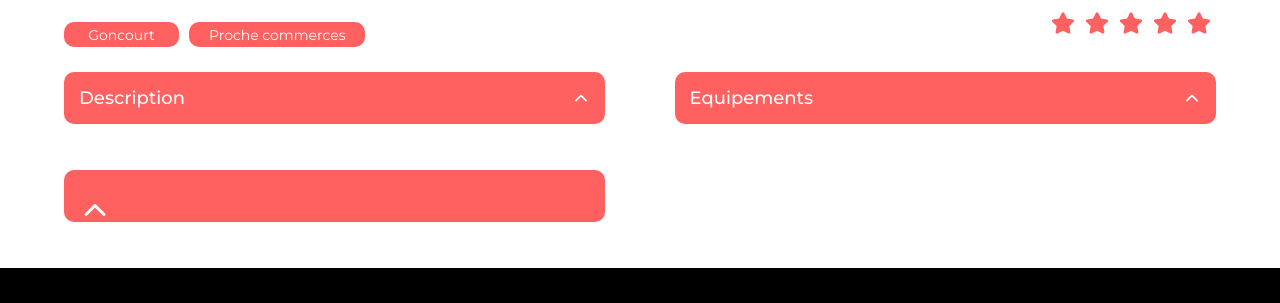
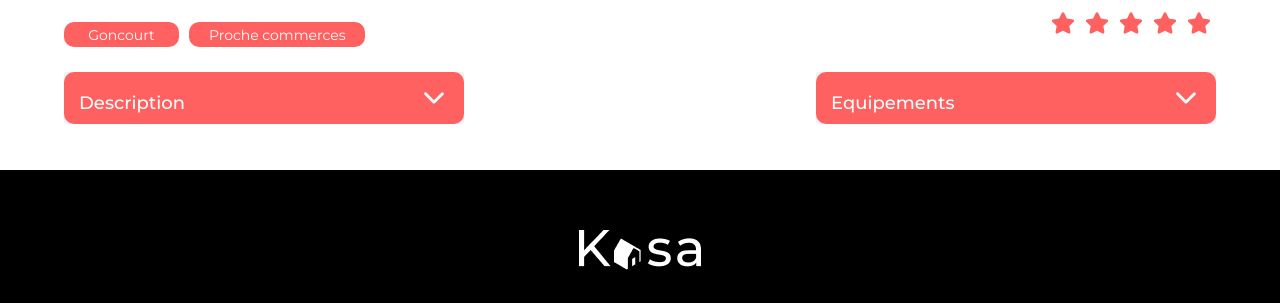
Before and after one commit to Lucadol/Projet-6-OC, a React (Vite) app: page /logements/0979876d in a window 1280 px wide. Shown: the part 628-931 px from the top of the page. Built offline with nearby package versions, Linux system fonts and the light colour scheme.

Commit message:
feat: add collapse composant

```diff
--- a/src/components/Collapse.jsx
+++ b/src/components/Collapse.jsx
@@ -1,30 +1,47 @@
-import { useState } from 'react'
-import { IoIosArrowUp } from 'react-icons/io'
-import './Collapse.scss'
+import { useState, useEffect, useRef } from "react";
+import PropTypes from "prop-types";
+import { IoIosArrowUp } from "react-icons/io";
+import "./Collapse.scss";
 
-export function Collapse() {
-  const [isWhiteBoxVisible, setWhiteBoxVisibility] = useState(false)
+export function Collapse ({ title, content }) {
+  const [toggle, setToggle] = useState(false)
+  const [heightEl, setHeightEl] = useState()
 
-  const toggleWhiteBox = () => {
-    setWhiteBoxVisibility(!isWhiteBoxVisible)
+  const refHeight = useRef()
+
+  useEffect(() => {
+    setHeightEl(`${refHeight.current.scrollHeight}px`)
+  }, [toggle])
+
+  const toggleState = () => {
+    setToggle(!toggle);
   }
 
   return (
-    <article className='boite-collapse'>
+    <div className="accordion">
+      <button onClick={toggleState} className="accordion-visible">
+        <h2>{title}</h2>
+        <IoIosArrowUp
+          className={toggle ? "active" : ""}
+          id="arrow"
+          alt="Arrow"
+        />
+      </button>
 
-      <div className='red_box' onClick={toggleWhiteBox}>
-        <label htmlFor="description">
-            <h3>Description</h3>
-            <IoIosArrowUp className={`arrow-icon ${isWhiteBoxVisible ? 'rotate' : ''}`} />
-        </label>
+      <div
+        className={toggle ? "accordion-toggle animated" : "accordion-toggle"}
+        style={{ height: toggle ? `${heightEl}` : "0px" }}
+        ref={refHeight}
+      >
+        <p aria-hidden={toggle ? "true" : "false"}>{content}</p>
       </div>
-
-      {isWhiteBoxVisible && (
-        <div className={`white_box ${isWhiteBoxVisible ? 'open' : ''}`}>
-          Profitez du charme de la vie parisienne dans un magnifique appartement. A 3 minutes à pied du Canal Saint Martin, vous serez proche des transports, mais également de nombreux commerces. Lappartement est tout équipé, et possède également un parking pour ceux qui souhaitent se déplacer en voiture.
-        </div>
-      )}
-
-    </article>
+    </div>
   )
 }
+
+Collapse.propTypes = {
+  title: PropTypes.string.isRequired,
+  content: PropTypes.node.isRequired,
+}
+
+export default Collapse
--- a/src/components/Collapse.scss
+++ b/src/components/Collapse.scss
@@ -1,67 +1,66 @@
-.boite-collapse {
-    display: flex;
-    flex-direction: column;
-    justify-content: space-between;
-    margin-top: 10px;
-    margin-bottom: 46px;
+.accordion {
+  width: 400px;
+  border-radius: 3px;
+  background: #f1f1f1;
+  font-weight: 500;
 }
 
-.red_box {
+.accordion-visible {
+  background: #FF6060;
+  width: 100%;
+  height: 52px;
+  color: #fff;
+  cursor: pointer;
+  border-radius: 10px;
+  border: none;
   display: flex;
   justify-content: space-between;
   align-items: center;
-    max-width: 1023px;
-    width: 47%;
-    height: 52px;
-    border-radius: 10px;
-    background: #FF6060;
+  padding: 7px 15px;
+}
+.accordion-visible h2 {
+  padding: 15px 0;
+  font-size: 18px;
+  font-family: 'Montserrat';
   color: white;
-    font-size: 18px;
-    font-weight: 500;
-    padding: 12px 15px;
-    position: relative;
-    z-index: 1;
+}
+.accordion-visible #arrow {
+  font-size: 30px;
+  transform: rotate(180deg);
+  transition: transform 0.2s ease-in-out;
+}
+.accordion-visible #arrow.active {
+  transform: rotate(0deg)
 }
 
-.white_box {
-    max-width: 1023px;
-    width: 47%;
-    padding: 20px 15px;
-    padding-top: 25px;
-    background-color: #F6F6F6;
-    color: #FF6060;
-    border-radius:0 0 5px 5px ;
-    margin-top: -5px;
-    position: relative;
-    z-index: 0;
-    overflow: hidden;
-    max-height: 0;
-    transition: max-height 2.5s ease;
-
-    &:checked ~ .white_box {
-        max-height: 200px;
-      }
+.accordion-toggle {
+  border-radius: 10px;
+  height: 0px;
+  font-size: 18px;
+  opacity: 0;
+  transition:
+  opacity 0.3s ease-in-out,
+  height 0.3s ease-in-out;
+  color: #333;
 }
 
-// .white_box:before {
-//     content: '';
-//     border-top: 2px solid #ffffff;
-//     width: 10px;
-//     display: block;
-//     margin-top: 15px;
-//     transition: 0.3s;
-//     margin-left: 6px;
-// }
-
-.red_box .arrow-icon {
-    font-size: 32px;
+.animated {
+  border-radius: 10px;
+  opacity: 1;
+  transition:
+  height 0.3s ease-in-out,
+  opacity 0.3s ease-in-out;
 }
 
- .rotate {
-     transform: rotate(180deg);
-     transition: 400ms ease;
+.accordion-toggle p {
+  margin: 0;
+  padding: 22px 15px;
+  pointer-events: none;
+  line-height: 1.3;
+  color: #FF6060;
+  font-weight: 400;
 }
 
-.white_box.open {
-    max-height: 100px;
+.accordion-toggle ul {
+  list-style-type: none;
 }
--- a/src/components/Collapse2.scss
+++ /dev/null
@@ -1,32 +0,0 @@
-*, *::before, *::after {
-    padding: 0;
-    margin: 0 auto;
-    box-sizing: border-box;
-  }
-
-  .accordion {
-    max-width: 420px;
-    text-align: left;
-  }
-
-  article {
-    border: 1px solid #fff;
-    padding: 1em;
-    margin: 1em auto;
-  }
-
-  input[type="radio"] {
-    appearance: none;
-    position: fixed;
-    top: -100vh; left: -100vh;
-
-    & ~ div {
-      max-height: 0;
-      overflow: hidden;
-      transition: max-height 0.5s;
-    }
-
-    &:checked ~ div {
-      max-height: 200px;
-    }
-  }
--- a/src/pages/Logements.jsx
+++ b/src/pages/Logements.jsx
@@ -1,26 +1,12 @@
 import { useParams, Navigate } from "react-router-dom"
 import LogementsJson from '../../logements.json'
 import './Logements.scss'
-import { IoIosArrowUp } from "react-icons/io"
 import StarRating from "../components/StarRating"
 import Carousel from '../components/Carousel'
 import { Collapse } from "../components/Collapse"
-// import { Collapse2 } from "../components/Collapse2"
 
 
 export function Logements () {
-
-    const boiteData = [
-        "Description",
-        "Equipements"
-    ]
-
-    const boite = boiteData.map((text, index) => (
-        <div key={index} className="card_boite_logement">
-          {text}
-          <IoIosArrowUp className='arrow-icon'/>
-        </div>
-      ))
 
     const {id} = useParams()
 
@@ -39,6 +25,26 @@ export function Logements () {
             {text}
         </div>
     ))
+
+    const collapseData = [
+        {
+          title: "Description",
+          content: logementCorrespondant.description,
+        },
+        {
+          title: "Equipements",
+          content:
+            <ul>
+                {logementCorrespondant.equipments.map((equipment, index) => (
+                    <li key={index}>{equipment}</li>
+                ))}
+            </ul>
+        },
+      ];
+
+      const collapses = collapseData.map((data, index) => (
+        <Collapse key={index} title={data.title} content={data.content} />
+      ));
 
     return (
     <div>
@@ -69,10 +75,8 @@ export function Logements () {
 
             <section className="section-2">
                 <div className='boite_logement'>
-                    {boite}
+                    {collapses}
                 </div>
-                <div><Collapse/></div>
-                {/* <div><Collapse2/></div> */}
             </section>
         </div>
     </div>
```
Also changed, not shown: src/components/Collapse2.jsx (deleted, +0 -22 lines). Lines whose indentation alone changed are shown as unchanged.
